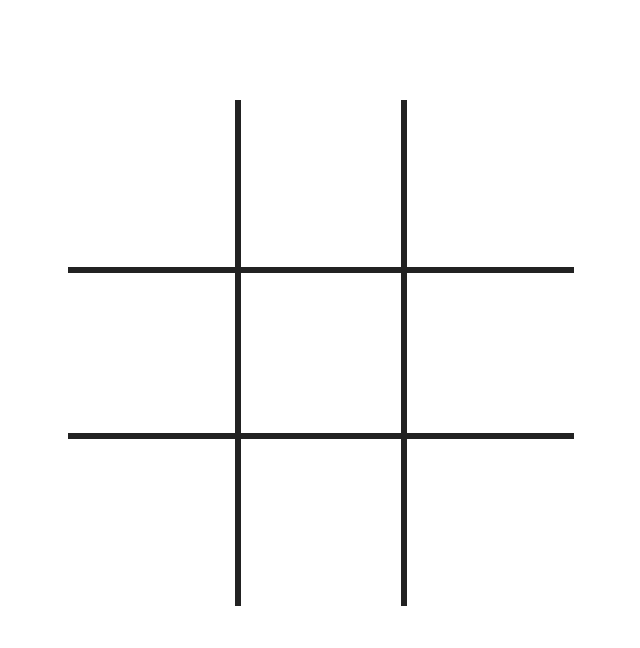
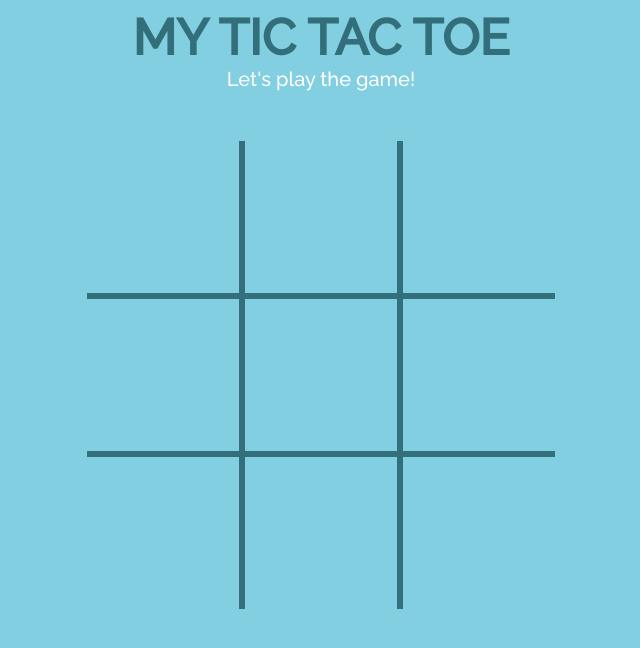
Before and after one commit to unicar9/tictactoe, a plain HTML site: page index.html in a window 1280 px wide. Shown: the whole page, without its empty margins (319-959 px from the left). Drawn offline with nearby package versions, Linux system fonts and the light colour scheme.

Commit message:
refined GUI and add message text

```diff
--- a/css/style.css
+++ b/css/style.css
@@ -1,43 +1,55 @@
+@import url('https://fonts.googleapis.com/css?family=Raleway:500');
+
+body {
+  background-color: #81CFE0;
+}
+
+h1 {
+  font-family: 'Raleway', sans-serif;
+  text-align: center;
+  font-size: 50px;
+  text-transform: uppercase;
+  color: #336E7B;
+  margin: 0 auto;
+}
 
 table {
-  width: 40%;
   border-collapse: collapse;
-  margin: 100px auto;
+  margin: 50px auto;
+  cursor: pointer;
 }
 
 td {
-  /*width: 33.333%;*/
-  border: 6px solid #222;
+  width: 150px;
+  height: 150px;
+  text-align: center;
+  font-size: 120px;
+  font-weight: 500;
+  font-family: 'Raleway', sans-serif;
 }
 
-td:after {
-  content: '';
-  display: block;
-  margin-top: 100%;
+.bottom {
+  border-bottom: 6px solid #336E7B;
 }
 
-td:first-of-type {
-  border-left-color: transparent;
-  border-top-color: transparent;
+.right {
+  border-right: 6px solid #336E7B;
 }
 
-td:nth-of-type(2) {
-  border-top-color: transparent;
+.x::after {
+  content: "x";
+  color: #444;
 }
 
-td:nth-of-type(3) {
-  border-right-color: transparent;
-  border-top-color: transparent;
+.o::after {
+  content: "o";
+  color: #FFF;
 }
 
-tr:nth-of-type(3) td {
-  border-bottom-color: transparent;
+#message {
+  text-align: center;
+  font-family: 'Raleway', sans-serif;
+  font-size: 20px;
+  color: #FFF;
+  margin: 0;
 }
-
-.x {
-  background-color: cyan;
-}
-
-.o {
-  background-color: magenta;
-}
--- a/index.html
+++ b/index.html
@@ -14,21 +14,23 @@
   <title>Tic Tac Toe</title>
 </head>
 <body>
+  <h1>My Tic Tac Toe</h1>
+  <p id="message">Let's play the game!</p>
 
   <table>
       <tr>
-          <td id="11"></td>
-          <td id="12"></td>
-          <td id="13"></td>
+          <td id="11" class="bottom right"></td>
+          <td id="12" class="bottom right"></td>
+          <td id="13" class="bottom"></td>
       </tr>
       <tr>
-          <td id="21"></td>
-          <td id="22"></td>
-          <td id="23"></td>
+          <td id="21" class="bottom right" ></td>
+          <td id="22" class="bottom right" ></td>
+          <td id="23" class="bottom"></td>
       </tr>
       <tr>
-          <td id="31"></td>
-          <td id="32"></td>
+          <td id="31" class="right"></td>
+          <td id="32" class="right"></td>
           <td id="33"></td>
       </tr>
   </table>
--- a/js/main.js
+++ b/js/main.js
@@ -3,32 +3,36 @@ var xMoves = [];
 var oMoves = [];
 
 $(document).ready(function() {
-  var isPlayerX = true;
+  var player = "x";
 
   $("td").on("click", function() {
 
     var marked = $(this);
 
     if (marked.hasClass("x") || marked.hasClass("o")) {
-      alert("Please choose another move!")
+      alert("Please choose another square!")
     } else {
-      if (isPlayerX) {
+      if (player === "x") {
+        $("#message").text("It's X's turn!")
         marked.addClass("x");
         xMoves.push(this.id);
         console.log(xMoves);
-        debugger;
         if (checkDiag(diagArr(3, 1), xMoves) || checkDiag(diagArr(3, 0), xMoves) || checkOther(xMoves)) {
           alert("X wins!")
         } else {
-          isPlayerX = !isPlayerX;
+          player = "o";
+          $("#message").text("It's O's turn!")
+
         }
       } else {
+
         marked.addClass("o");
         oMoves.push(this.id);
         if (checkDiag(diagArr(3, 1), oMoves) || checkDiag(diagArr(3, 0), oMoves) || checkOther(oMoves)) {
           alert("O wins!")
         } else {
-          isPlayerX = !isPlayerX;
+          player = "x";
+          $("#message").text("It's X's turn!")
         }
       }
     }
@@ -82,18 +86,15 @@ $(document).ready(function() {
       if (row[i] === row[i+1] && row[i] === row[i+2]) {
         return true;
       }
-      return false;
     }
 
     for (var i = 0; i < col.length; i++) {
       if (col[i] === col[i+1] && col[i] === col[i+2]) {
         return true;
       }
-      return false;
     }
 
+    return false;
   };
 
-
-
 });
```
